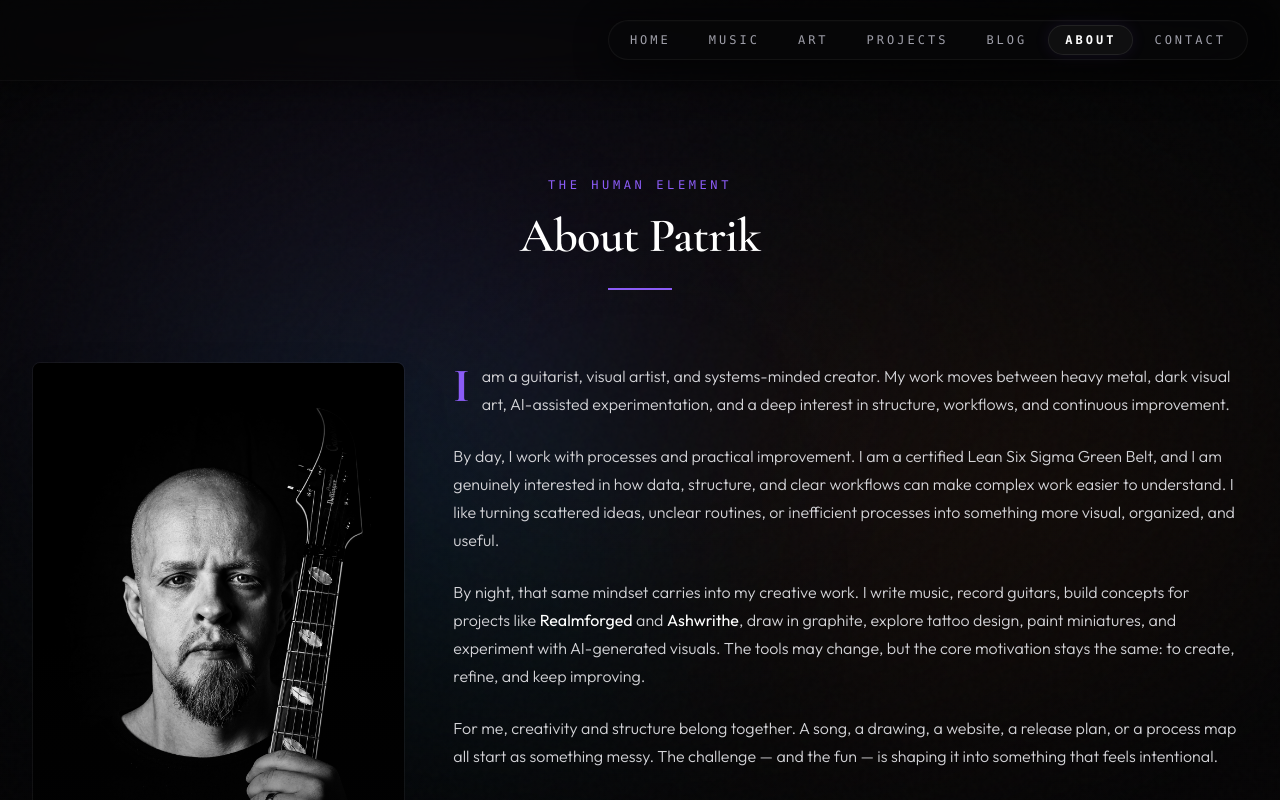
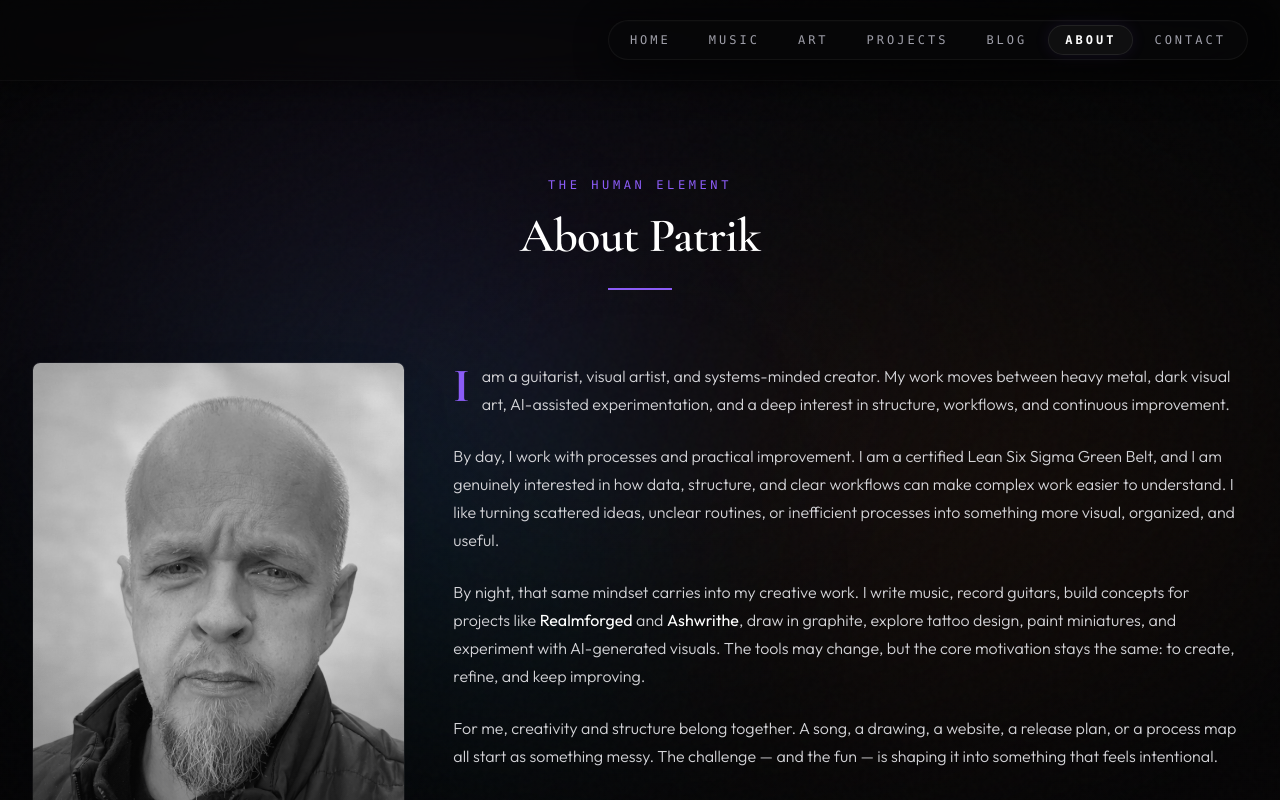
Before and after one commit to xvonpat/patrik-von-porat-portfolio, a Next.js app: page /about in a window 1280 px wide. Shown: the top 800 px of the page. Built offline with nearby package versions, Linux system fonts and the light colour scheme.

Commit message:
content: update about page portrait image to Patrik.png

```diff
--- a/src/app/(app)/about/page.js
+++ b/src/app/(app)/about/page.js
@@ -30,8 +30,8 @@ export default function About() {
           {/* Cinematic Guitar Portrait */}
           <div className="w-full aspect-[2/3] rounded-lg overflow-hidden border border-white/5 shadow-2xl relative group hover:border-accent-purple/30 transition-premium">
             <img
-              src="/images/avatar/IMG_1360-2.jpg"
-              alt="Patrik von Porat"
+              src="/images/avatar/Patrik.png"
+              alt="Patrik von Porat Portrait"
               className="w-full h-full object-cover object-center grayscale hover:grayscale-0 transition-all duration-700 ease-out scale-100 group-hover:scale-105"
             />
             <div className="absolute inset-0 bg-gradient-to-t from-obsidian-950/80 via-transparent to-transparent opacity-60 pointer-events-none" />
```
